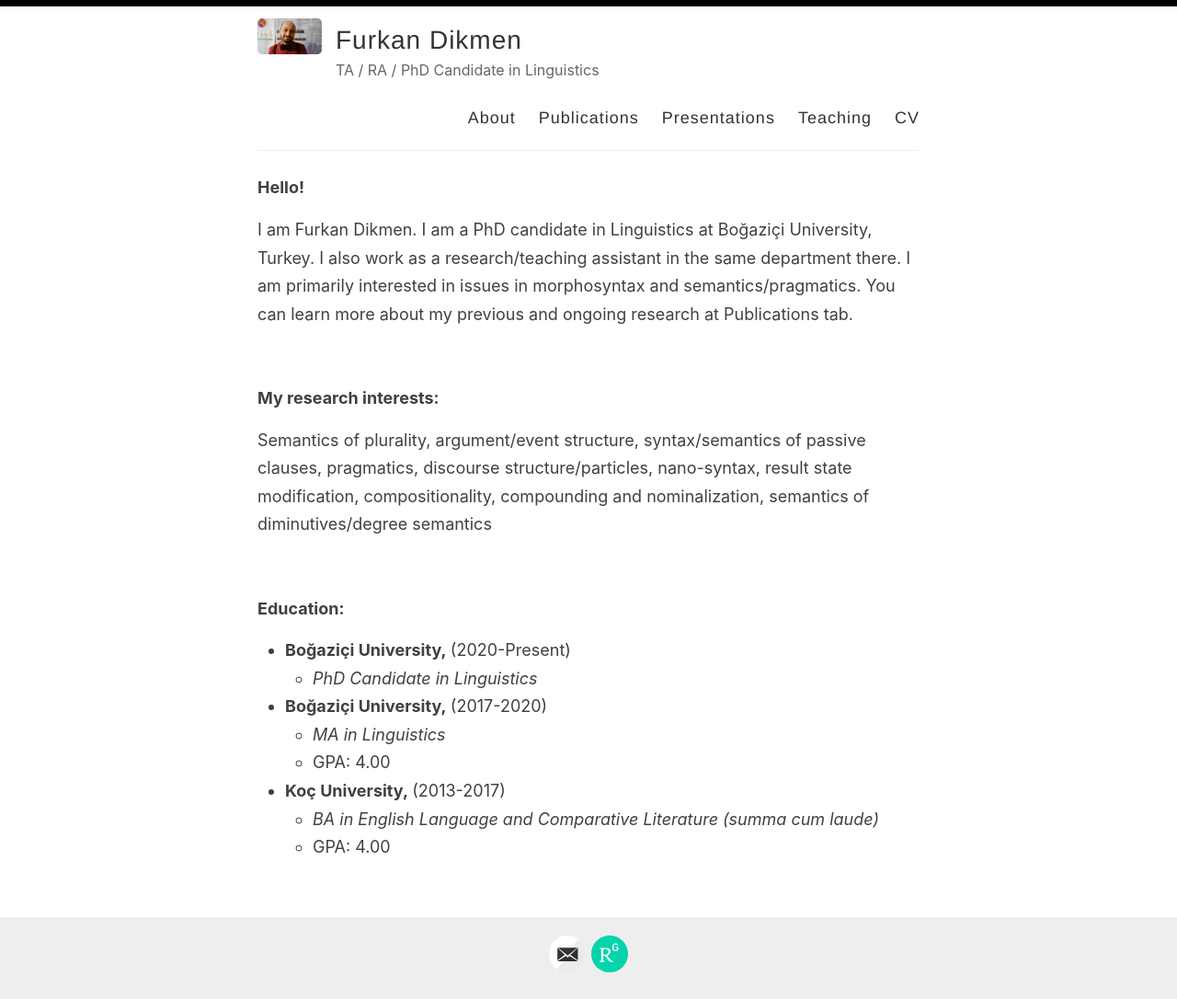
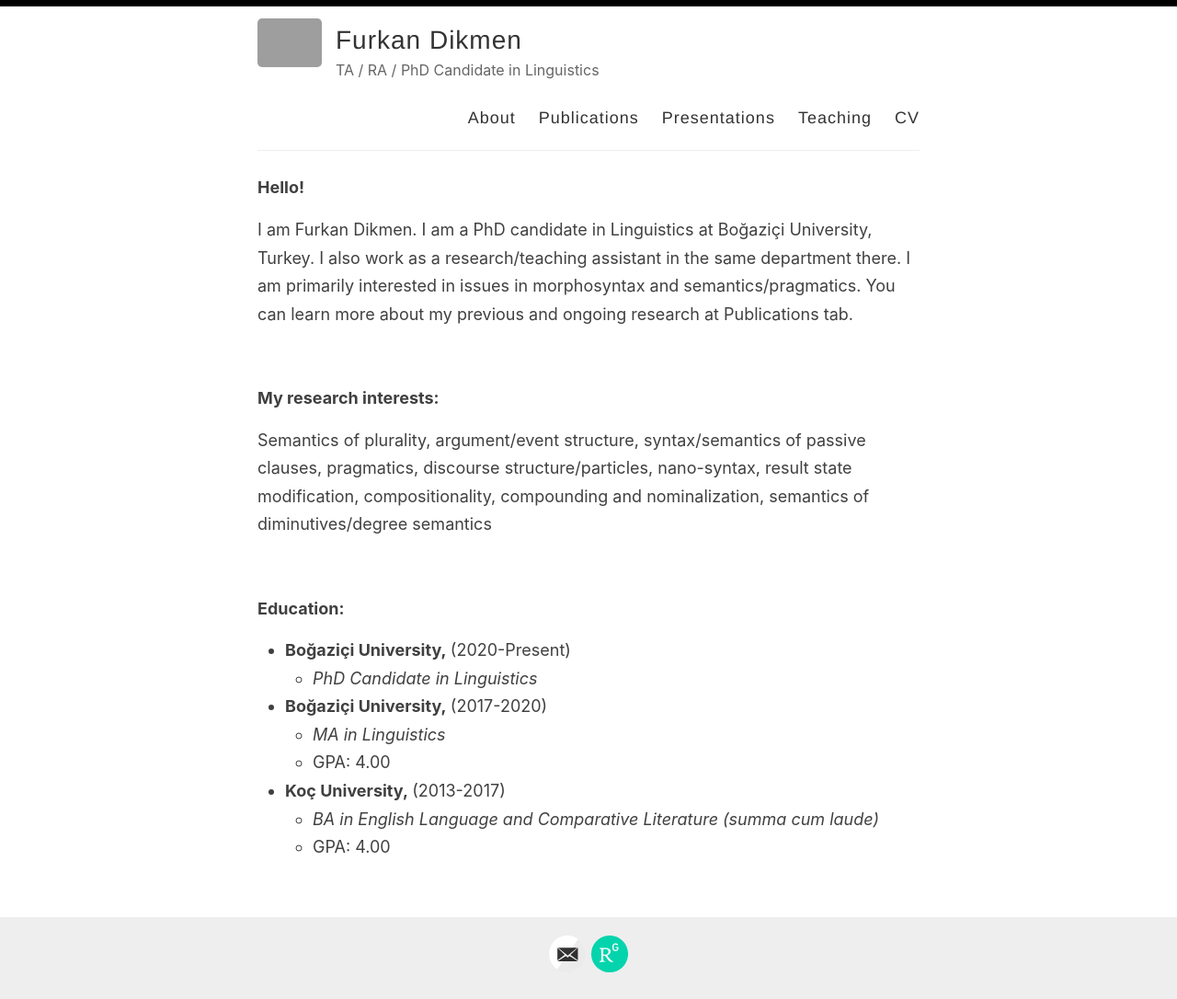
Before and after one commit to furkandikmen/furkandikmen.github.io, a Jekyll site: the page built from index.html, in a window 1280 px wide. Shown: the whole page at 92% size. Built offline with Jekyll 4.4.1, drawn with Linux system fonts in a browser that asks for light colours; the list of posts is cut into pages by our own code.

Commit message:
Update _config.yml

```diff
--- a/_config.yml
+++ b/_config.yml
@@ -12,7 +12,7 @@ author: Furkan Dikmen
 description: TA / RA / PhD Candidate in Linguistics
 
 # URL of your avatar or profile pic (you could use your GitHub profile pic)
-avatar: /images/profile12.jpeg
+avatar: /images/profile.jpeg
 
 #
 # Flags below are optional
```
